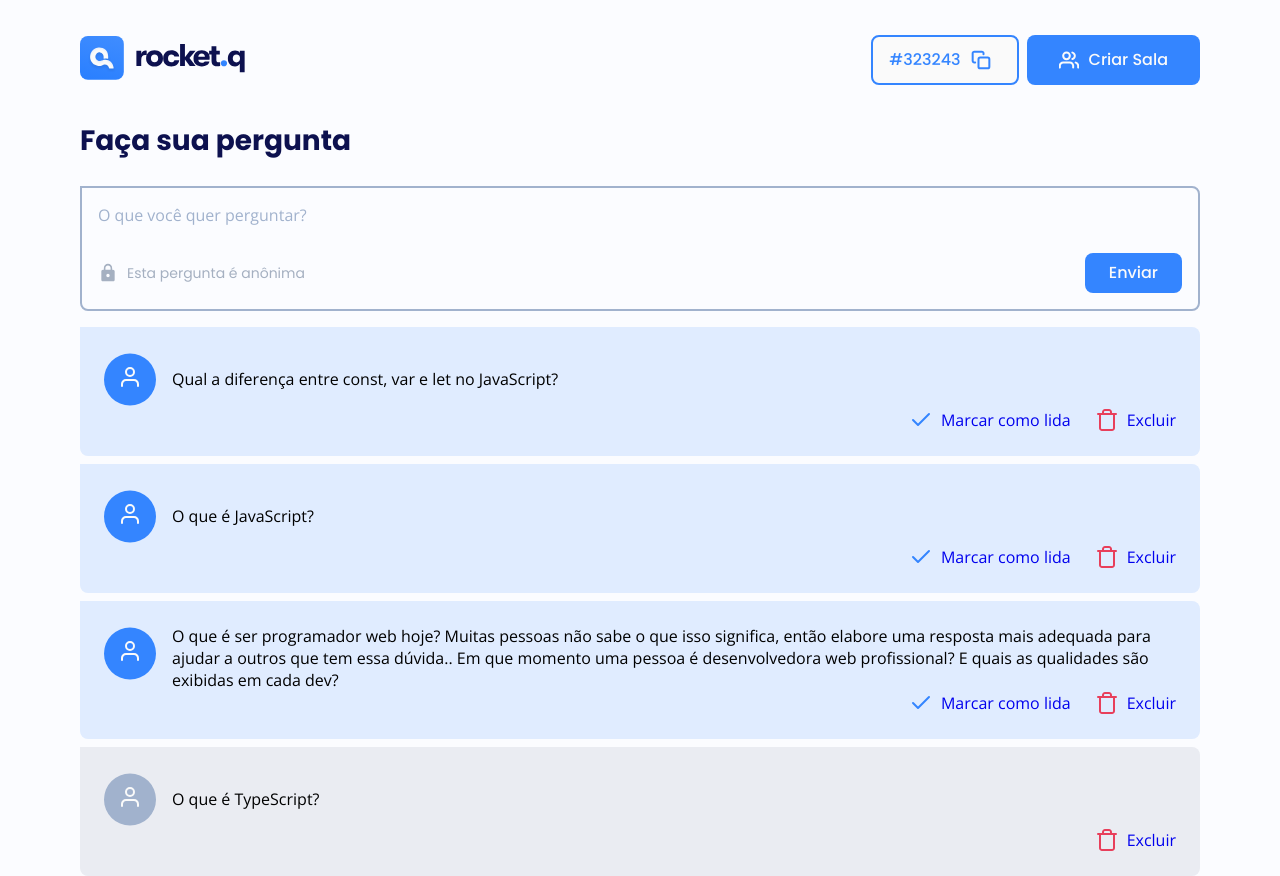
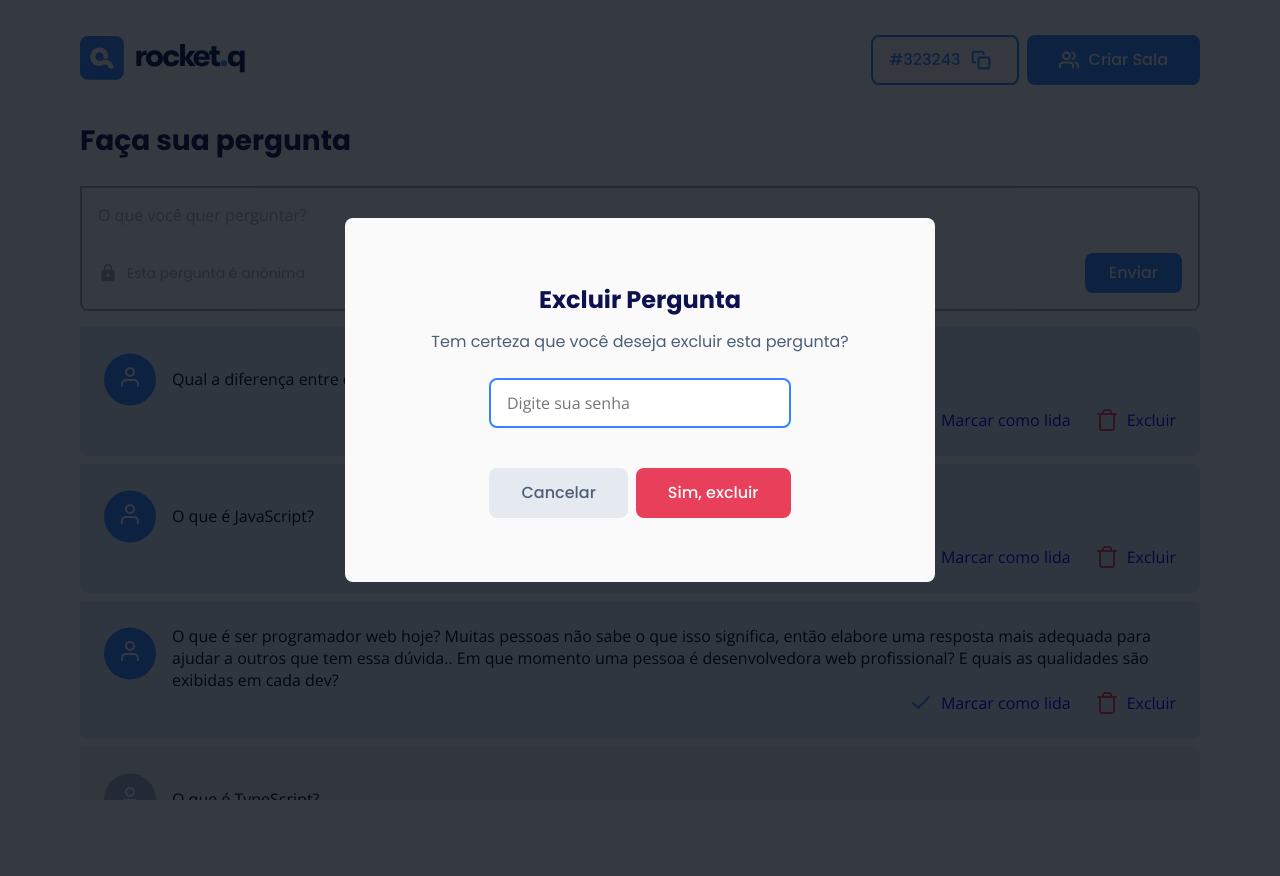
Before and after one commit to sergio-slima/rocketq, a web app: file room.html in a window 1280 px wide. After the commit the page ends 800 px from the top, so only its background shows below. Run offline with its HTML, style and script files only (its server is not run), Linux system fonts and the light colour scheme.

Commit message:
finalizando a tela modal

```diff
--- a/room.html
+++ b/room.html
@@ -11,6 +11,7 @@
     <!-- CSS -->
     <link rel="stylesheet" href="styles/global.css">
     <link rel="stylesheet" href="styles/room.css">
+    <link rel="stylesheet" href="styles/modal.css">
 
     <!-- FONTS -->
     <link rel="preconnect" href="https://fonts.googleapis.com">
@@ -143,6 +144,23 @@
             </section>
         </main>
     </div>
+    <!-- MODAL -->
+    <div class="modal-wrapper">
+        <div class="modal">
+            <h2>Excluir Pergunta</h2>
+            <p>Tem certeza que você deseja excluir esta pergunta?</p>
+
+            <form action="">
+                <label class="sr-only" for-id="password">Digite sua senha admin</label>
+                <input type="password" id="password" name="password" placeholder="Digite sua senha">
+
+                <div class="buttons">
+                    <div class="button grey">Cancelar</div>
+                    <button class="red">Sim, excluir</button>
+                </div>
+            </form>
+        </div>
+    </div>
 </body>
 
 </html>
--- a/styles/global.css
+++ b/styles/global.css
@@ -94,6 +94,17 @@ button.outlined,
     border: .2rem solid var(--blue);
 }
 
+button.red, .button.red {
+    background: var(--red);
+    color: var(--white);
+}
+
+button.grey, .button.grey {
+    background: var(--grey-light);
+    color: var(--grey-dark);
+}
+
+/* HEADER */
 .content header {
     width: 80%;
     margin: 3.5rem auto;
--- /dev/null
+++ b/styles/modal.css
@@ -0,0 +1,55 @@
+.modal-wrapper {
+    position: fixed;
+    width: 100vw;
+    height: 100vh;
+    top: 0;
+    left: 0;
+    display: flex;
+
+    background: rgba( 4, 9, 17, .8);
+}
+
+.modal-wrapper .modal {
+    width: min(59rem, 90%);
+    background: var(--white);
+    margin: auto;
+    border-radius: .8rem;
+    font-family: 'Poppins', sans-serif;
+    text-align: center;
+    padding: 6.4rem;
+}
+
+.modal-wrapper .modal h2 {
+    font-size: 2.4rem;
+    font-weight: 700;
+    margin-bottom: 1.2rem;
+    color: var(--black);
+}
+
+.modal-wrapper .modal p {
+    margin-bottom: 2.4rem;
+    color: var(--grey-dark);
+}
+
+.modal-wrapper .modal input {
+    margin-bottom: 4rem;
+    padding: 1.3rem 1.6rem;
+    border: .2rem solid var(--blue);
+    outline: none;
+    width: min(70%, 30.2rem)
+}
+
+.modal-wrapper .modal .buttons {
+    display: flex;
+    align-items: center;
+    justify-content: center;
+}
+
+.modal-wrapper .modal .buttons > .button {
+    margin-right: .8rem;
+}
+
+.modal-wrapper .modal .buttons > button,
+.modal-wrapper .modal .buttons > .button {
+    padding: 1.3rem 3.2rem;
+}
```
